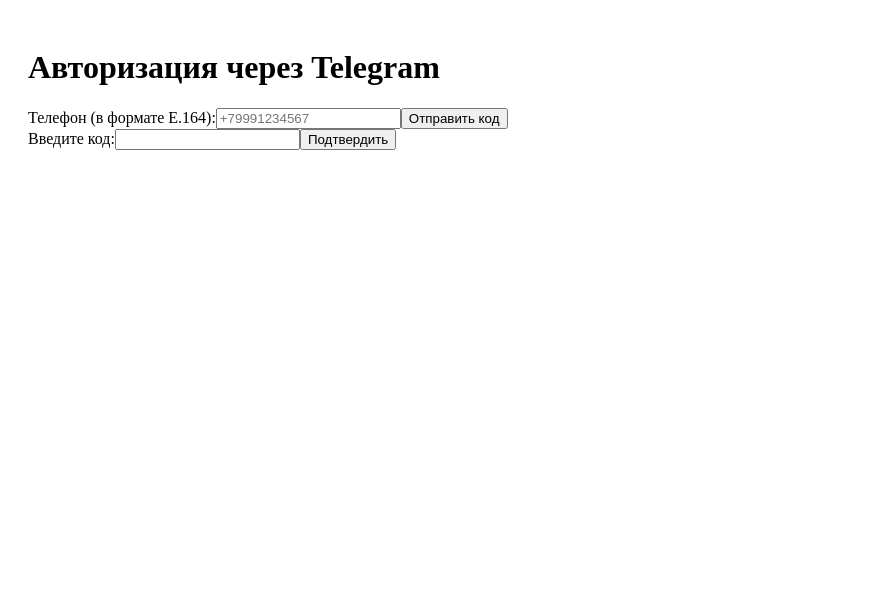
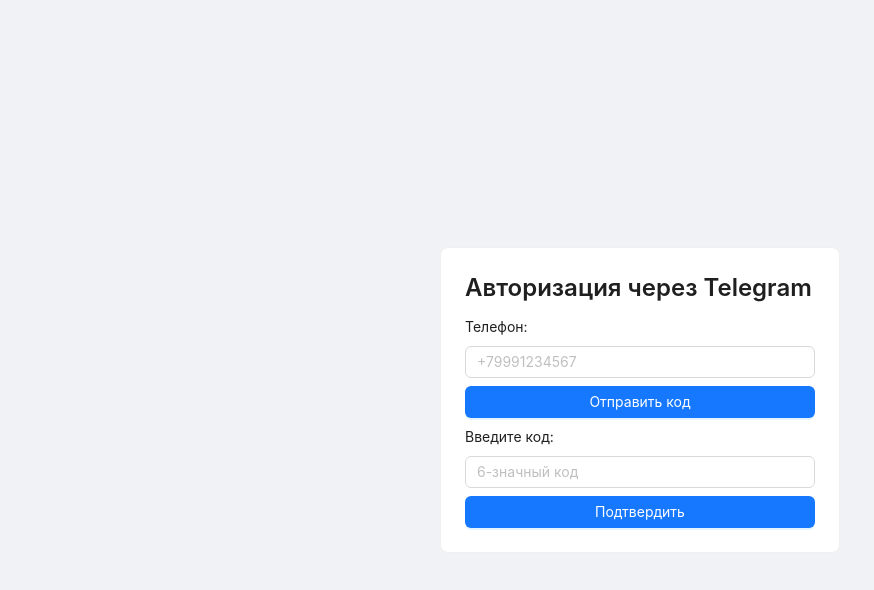
Before and after one commit to SultanHasanov/reminder, a React (Create React App) app: page / in a window 1280 px wide. Shown: the top 590 px of the page, without its empty margins (0-874 px from the left). Built offline with nearby package versions, Linux system fonts and the light colour scheme.

Commit message:
Добавил стили

```diff
--- a/src/App.js
+++ b/src/App.js
@@ -1,6 +1,9 @@
 import React, { useState } from 'react';
 import axios from 'axios';
-import { BrowserRouter as Router, Route, Routes } from 'react-router-dom';
+import { Input, Button, Typography, message, Space, Card } from 'antd';
+import 'antd/dist/reset.css';
+
+const { Title, Text } = Typography;
 
 const BASE_URL = 'https://gatewayapi.telegram.org/';
 const TOKEN = 'AAHkCAAAQYk2l3sh4ky7v-sTrqZ3MRw5RpCoz9BKM_aLsg';
@@ -11,12 +14,9 @@
 
 const App = () => {
   return (
-    <Router>
-      <Routes>
-        <Route path="/" element={<Auth />} />
-        <Route path="/success" element={<Success />} />
-      </Routes>
-    </Router>
+    <div style={{ display: 'flex', justifyContent: 'center', alignItems: 'center', height: '100vh', backgroundColor: '#f0f2f5' }}>
+      <Auth />
+    </div>
   );
 };
 
@@ -24,7 +24,7 @@
   const [phone, setPhone] = useState('');
   const [code, setCode] = useState('');
   const [requestId, setRequestId] = useState(null);
-  const [status, setStatus] = useState('');
+  const [authSuccess, setAuthSuccess] = useState(false); // Флаг успешной авторизации
 
   const sendCode = async () => {
     try {
@@ -40,12 +40,12 @@
       );
       if (response.data.ok) {
         setRequestId(response.data.result.request_id);
-        setStatus('Код отправлен, проверьте Telegram.');
+        message.success('Код отправлен, проверьте Telegram.');
       } else {
-        setStatus(`Ошибка: ${response.data.error}`);
+        message.error(`Ошибка: ${response.data.error}`);
       }
     } catch (error) {
-      setStatus(`Ошибка: ${error.message}`);
+      message.error(`Ошибка: ${error.message}`);
     }
   };
 
@@ -60,51 +60,50 @@
         { headers: HEADERS }
       );
       if (response.data.ok && response.data.result.verification_status.status === 'code_valid') {
-        setStatus('Код подтверждён!');
-        window.location.href = '/success';
+        setAuthSuccess(true); // Успешная авторизация
+        message.success('Код подтверждён!');
       } else {
-        setStatus('Неверный код.');
+        message.error('Неверный код.');
       }
     } catch (error) {
-      setStatus(`Ошибка: ${error.message}`);
+      message.error(`Ошибка: ${error.message}`);
     }
   };
 
   return (
-    <div style={{ padding: '20px' }}>
-      <h1>Авторизация через Telegram</h1>
-      <div>
-        <label>
-          Телефон (в формате E.164):
-          <input
-            type="text"
+    <Card style={{ width: 400 }}>
+      {authSuccess ? (
+        <div style={{ textAlign: 'center' }}>
+          <Title level={3}>Авторизация прошла успешно!</Title>
+          <Text>Вы успешно вошли в систему. Добро пожаловать!</Text>
+        </div>
+      ) : (
+        <>
+          <Title level={3}>Авторизация через Telegram</Title>
+          <Space direction="vertical" style={{ width: '100%' }}>
+            <Text>Телефон:</Text>
+            <Input
+              placeholder="+79991234567"
               value={phone}
               onChange={(e) => setPhone(e.target.value)}
-            placeholder="+79991234567"
             />
-        </label>
-        <button onClick={sendCode}>Отправить код</button>
-      </div>
-      <div>
-        <label>
-          Введите код:
-          <input
-            type="text"
+            <Button type="primary" block onClick={sendCode}>
+              Отправить код
+            </Button>
+            <Text>Введите код:</Text>
+            <Input
+              placeholder="6-значный код"
               value={code}
               onChange={(e) => setCode(e.target.value)}
             />
-        </label>
-        <button onClick={verifyCode}>Подтвердить</button>
-      </div>
-      <p>{status}</p>
-    </div>
+            <Button type="primary" block onClick={verifyCode}>
+              Подтвердить
+            </Button>
+          </Space>
+        </>
+      )}
+    </Card>
   );
 };
 
-const Success = () => (
-  <div style={{ padding: '20px' }}>
-    <h1>Авторизация прошла успешно!</h1>
-  </div>
-);
-
 export default App;
```
Lines whose indentation alone changed are shown as unchanged.
